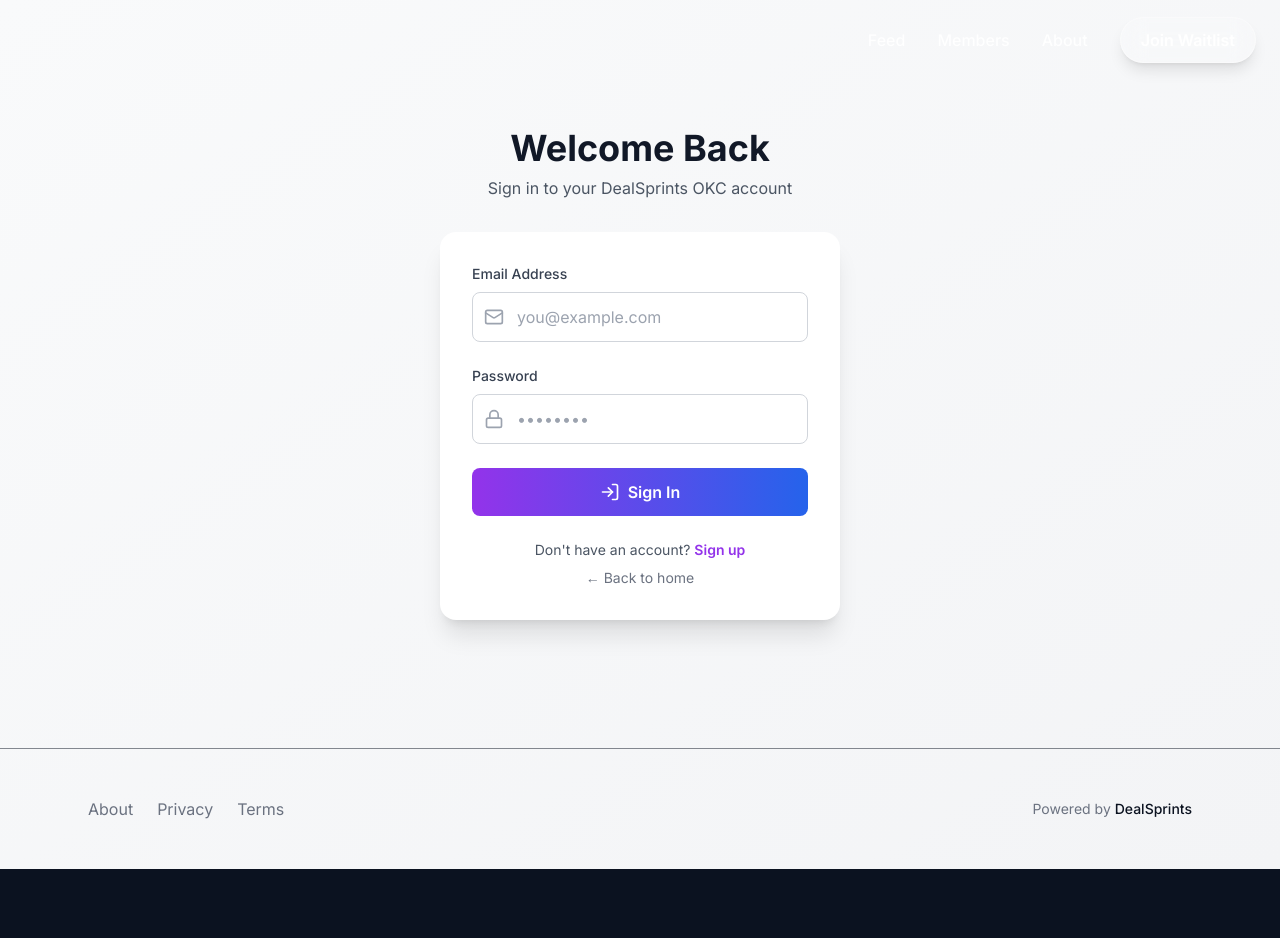
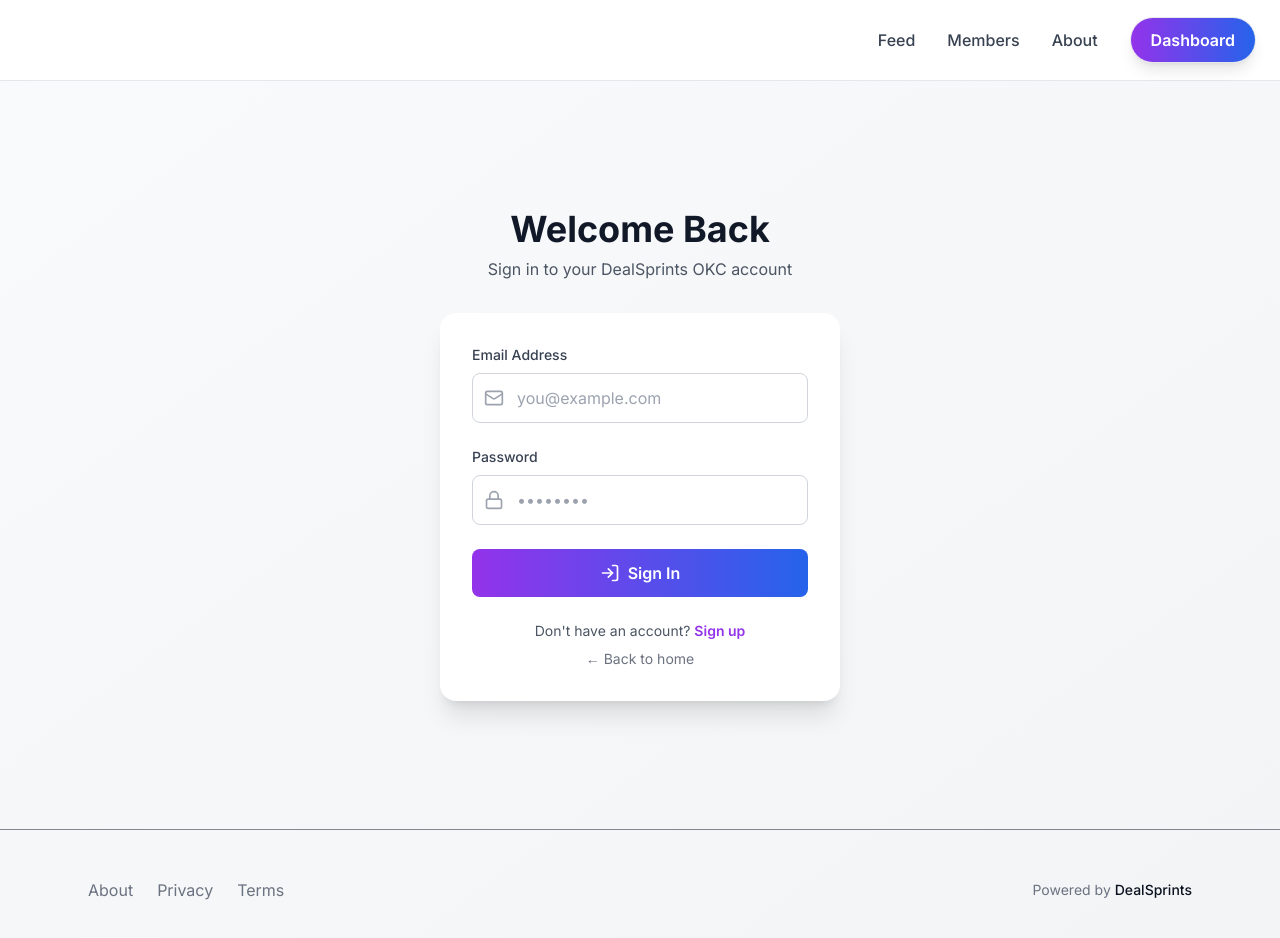
Before and after one commit to AgentAnalytics-ai/dealsprints, a Next.js app: page /login in a window 1280 px wide. Shown: the top 938 px of the page. Before the commit the page ends 869 px from the top, so only its background shows below. Built offline with nearby package versions, Linux system fonts and the light colour scheme; no server answers.

Commit message:
Fix: Make Header visible on white backgrounds - adapt colors based on page

```diff
--- a/src/components/Header.tsx
+++ b/src/components/Header.tsx
@@ -1,40 +1,46 @@
+'use client';
+
 import Link from 'next/link';
+import { usePathname } from 'next/navigation';
 
 export function Header() {
+  const pathname = usePathname();
+  const isHomepage = pathname === '/';
+
   return (
-    <header className="absolute top-0 left-0 right-0 z-50 bg-transparent">
+    <header className={`${isHomepage ? 'absolute bg-transparent' : 'relative bg-white border-b border-gray-200'} top-0 left-0 right-0 z-50`}>
       <div className="max-w-7xl mx-auto px-6">
         <div className="flex items-center justify-end h-20 gap-8">
           {/* Minimal Navigation - Right Side Only */}
           <nav className="hidden md:flex items-center gap-8">
             <Link
               href="/okc/feed"
-              className="text-white/90 font-medium transition-all hover:text-white"
+              className={`${isHomepage ? 'text-white/90 hover:text-white' : 'text-gray-700 hover:text-gray-900'} font-medium transition-all`}
             >
               Feed
             </Link>
             <Link
               href="/okc/members"
-              className="text-white/90 font-medium transition-all hover:text-white"
+              className={`${isHomepage ? 'text-white/90 hover:text-white' : 'text-gray-700 hover:text-gray-900'} font-medium transition-all`}
             >
               Members
             </Link>
             <Link
               href="/about"
-              className="text-white/90 font-medium transition-all hover:text-white"
+              className={`${isHomepage ? 'text-white/90 hover:text-white' : 'text-gray-700 hover:text-gray-900'} font-medium transition-all`}
             >
               About
             </Link>
             <Link
-              href="/waitlist"
-              className="px-5 py-2.5 bg-white/20 backdrop-blur-md border border-white/30 text-white rounded-full font-semibold transition-all hover:bg-white/30 shadow-lg"
+              href={isHomepage ? "/waitlist" : "/dashboard"}
+              className={`px-5 py-2.5 ${isHomepage ? 'bg-white/20 border-white/30 text-white hover:bg-white/30' : 'bg-gradient-to-r from-purple-600 to-blue-600 text-white hover:from-purple-700 hover:to-blue-700'} backdrop-blur-md border rounded-full font-semibold transition-all shadow-lg`}
             >
-              Join Waitlist
+              {isHomepage ? 'Join Waitlist' : 'Dashboard'}
             </Link>
           </nav>
 
           {/* Mobile Menu Button */}
-          <button className="md:hidden p-2 text-white hover:opacity-70">
+          <button className={`md:hidden p-2 ${isHomepage ? 'text-white' : 'text-gray-700'} hover:opacity-70`}>
             <svg className="w-6 h-6" fill="none" stroke="currentColor" viewBox="0 0 24 24">
               <path strokeLinecap="round" strokeLinejoin="round" strokeWidth={2} d="M4 6h16M4 12h16M4 18h16" />
             </svg>
```
